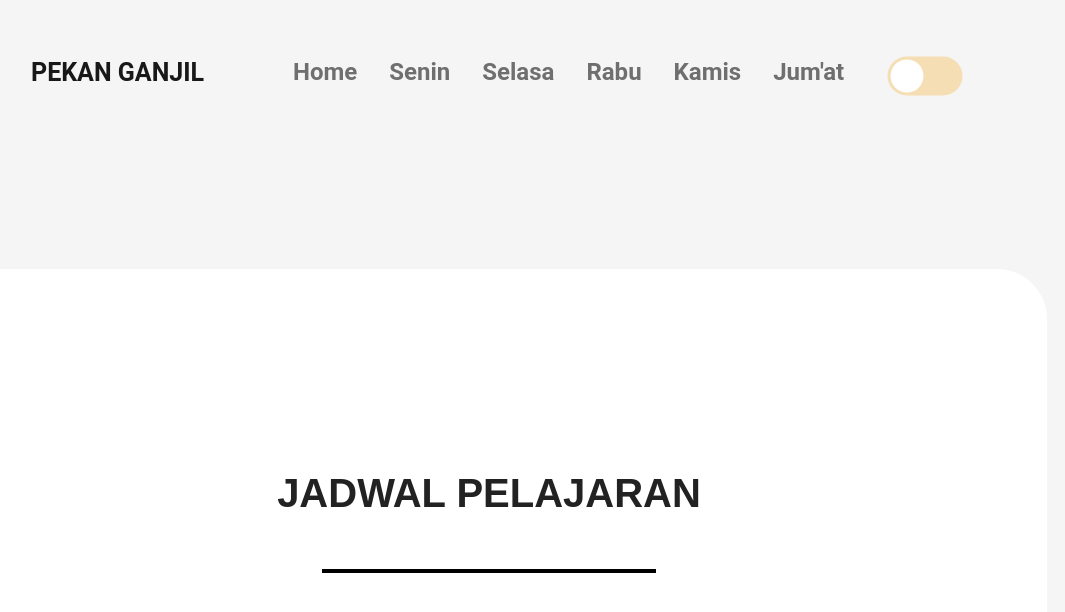
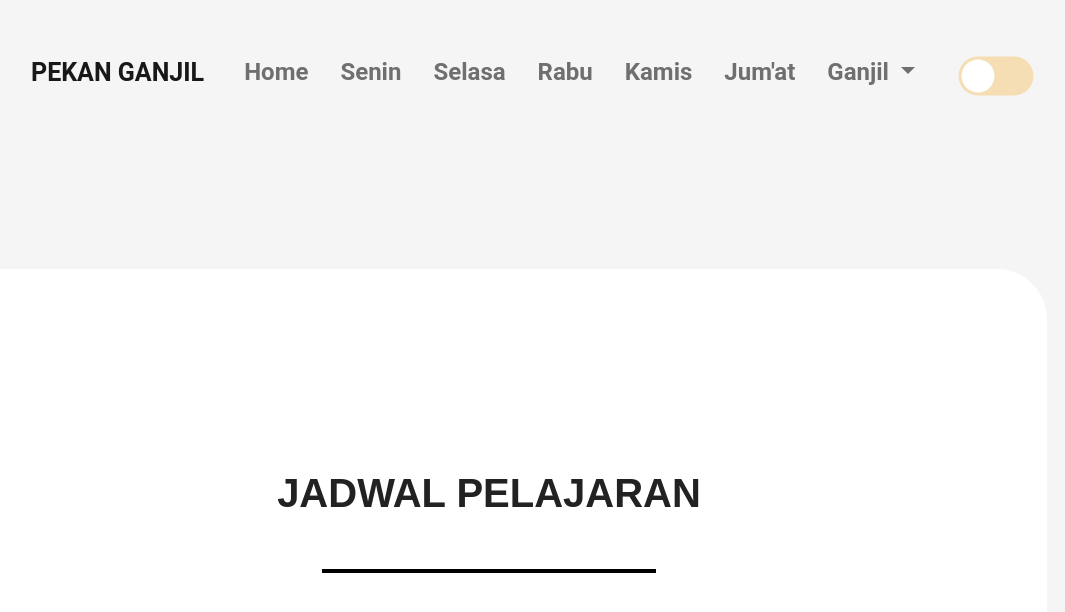
Before and after one commit to jadwal-pelajaran/Pekan-Ganjil, a plain HTML site: page index.html in a window 1280 px wide. Shown: the top 612 px of the page, without its empty margins (151-1216 px from the left). Drawn offline with nearby package versions, Linux system fonts and the light colour scheme.

Commit message:
Update index.html

```diff
--- a/index.html
+++ b/index.html
@@ -119,6 +119,7 @@
 
       .logo {
         margin-left: 100px;
+        /* color: black!important; */
       }
 
       .nav-link, .logo {
@@ -316,6 +317,15 @@
               </li>
               <li class="nav-item">
                 <a class="nav-link ms-3" href="#jumat2">Jum'at</a>
+              </li>
+              <li class="nav-item dropdown ms-3">
+                <a class="nav-link dropdown-toggle" href="#" id="navbarDropdownMenuLink" role="button" data-bs-toggle="dropdown" aria-expanded="false">
+                  Ganjil
+                </a>
+                <ul class="dropdown-menu" aria-labelledby="navbarDropdownMenuLink">
+                  <li><a class="dropdown-item" href="https://jadwal-pelajaran.github.io/Pekan-Ganjil/">Ganjil</a></li>
+                  <li><a class="dropdown-item" href="https://jadwal-pelajaran.github.io/X-IPA/">Genap</a></li>
+                </ul>
               </li>
               <li class="nav-item">
                 <div class="mx-5 mt-2">
```
